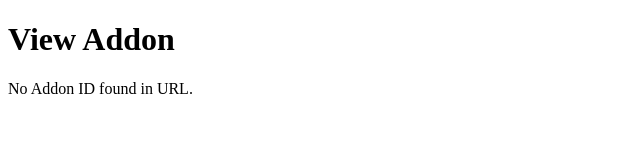
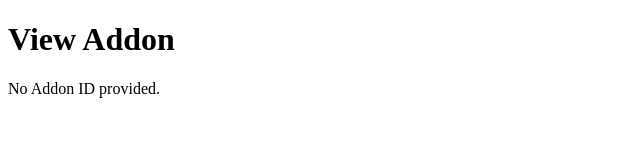
Before and after one commit to Vinygamer124/Vinygamer124.github.io, a plain HTML site: page view.html in a window 1280 px wide. Shown: the full height of the page, 0-640 px from the left. Drawn offline with Linux system fonts and the light colour scheme.

Commit message:
Update view.html

```diff
--- a/view.html
+++ b/view.html
@@ -18,10 +18,10 @@
     <script>
         // Lấy dữ liệu từ URL
         const urlParams = new URLSearchParams(window.location.search);
-        const addonId = urlParams.get('AddonID');
+        const addonId = urlParams.get('AddonId');
 
         if (addonId) {
-            // Truy xuất dữ liệu Addon từ localStorage
+            // Lấy dữ liệu Addon từ LocalStorage
             const addonData = JSON.parse(localStorage.getItem(addonId));
 
             if (addonData) {
@@ -43,7 +43,7 @@
                 document.getElementById('addonInfo').innerText = 'Addon not found.';
             }
         } else {
-            document.getElementById('addonInfo').innerText = 'No Addon ID found in URL.';
+            document.getElementById('addonInfo').innerText = 'No Addon ID provided.';
         }
     </script>
 </body>
```
